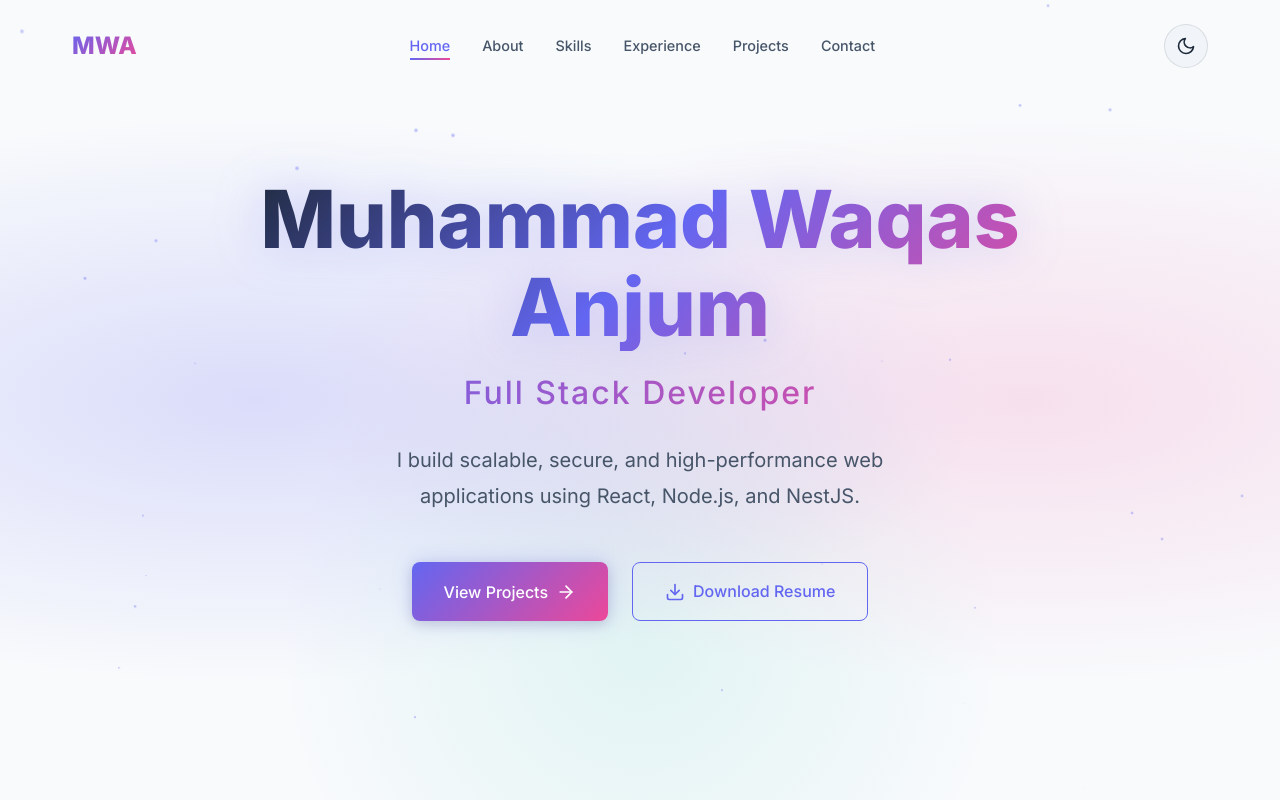
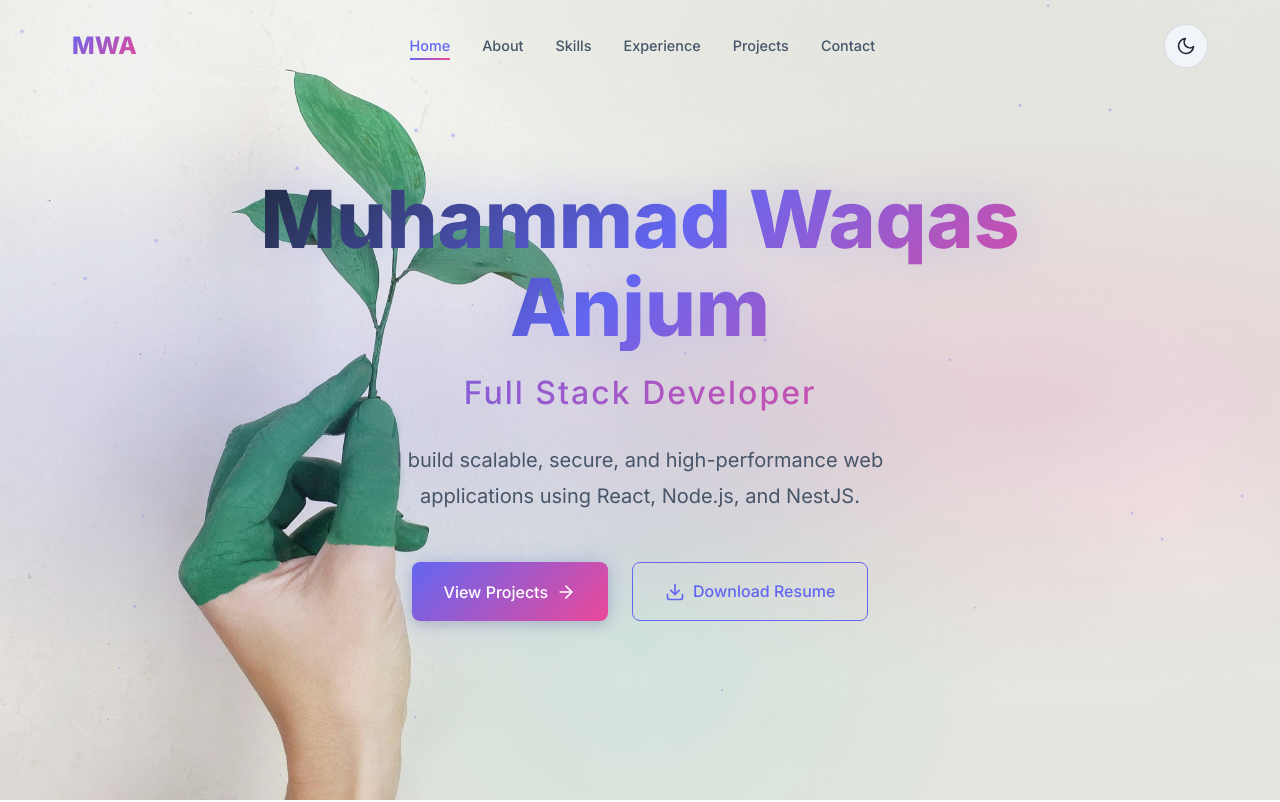
Before and after one commit to waqasjafri512/personel-portfolio, a React (Vite) app: page / in a window 1280 px wide. Shown: the top 802 px of the page. Built offline with nearby package versions, Linux system fonts and the light colour scheme.

Commit message:
hero-section fixed

```diff
--- a/src/index.css
+++ b/src/index.css
@@ -4,6 +4,7 @@
 
 /* Dark Theme (Default) */
 @import url('https://fonts.googleapis.com/css2?family=Inter:wght@300;400;500;600;700;800&family=Fira+Code:wght@400;500&display=swap');
+
 :root,
 [data-theme="dark"] {
   /* Colors */
@@ -449,6 +450,10 @@ img {
   position: absolute;
   inset: 0;
   z-index: -1;
+  background-image: url('./assets/portfolio-bg.jpg');
+  background-size: cover;
+  background-position: center;
+  background-repeat: no-repeat;
 }
 
 .hero-gradient {
```
Also changed, not shown: src/assets/portfolio-bg.jpg (added).
